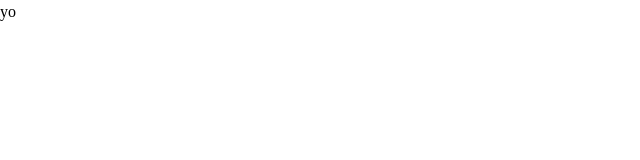
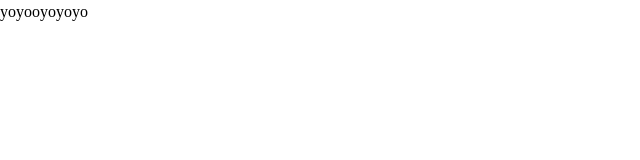
Before and after one commit to bulofed/nuit-info, a plain HTML site: page index.html in a window 1280 px wide. Shown: the full height of the page, 0-640 px from the left. Drawn offline with Linux system fonts and the light colour scheme.

Commit message:
Update index.html

```diff
--- a/index.html
+++ b/index.html
@@ -9,10 +9,10 @@
 </head>
 <body>
     <header>
-        <p>yo</p>
+
     </header>
     <main>
-
+        <p>yoyooyoyoyo</p>
     </main>
     <footer>
 
```
